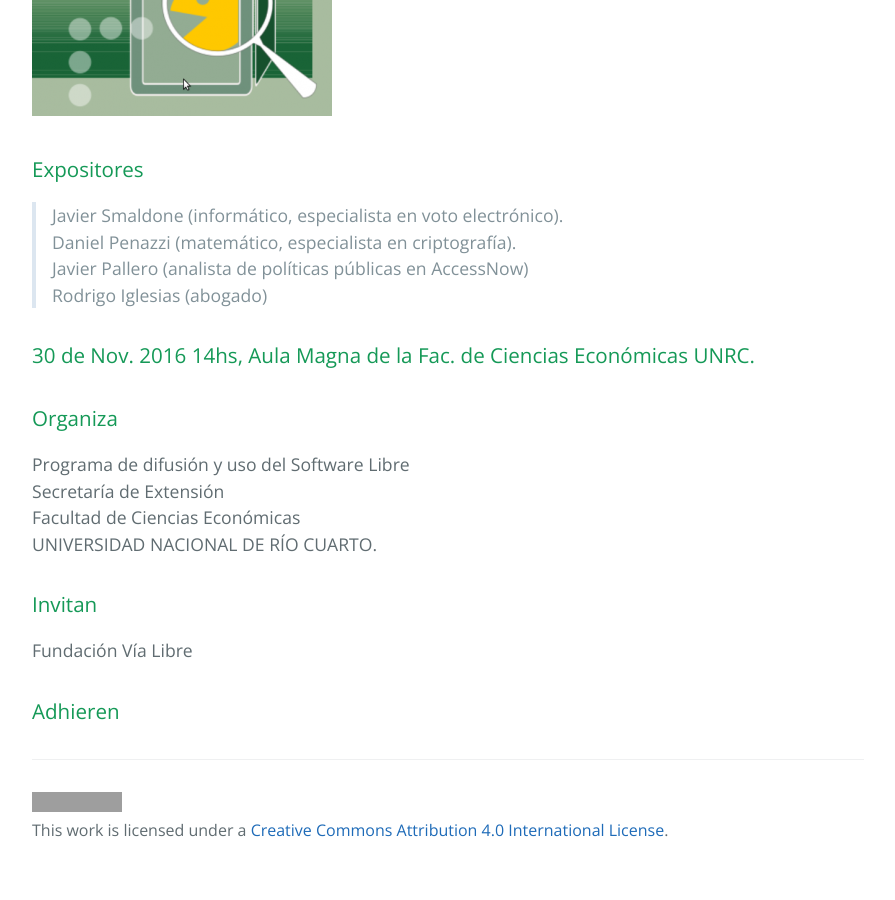
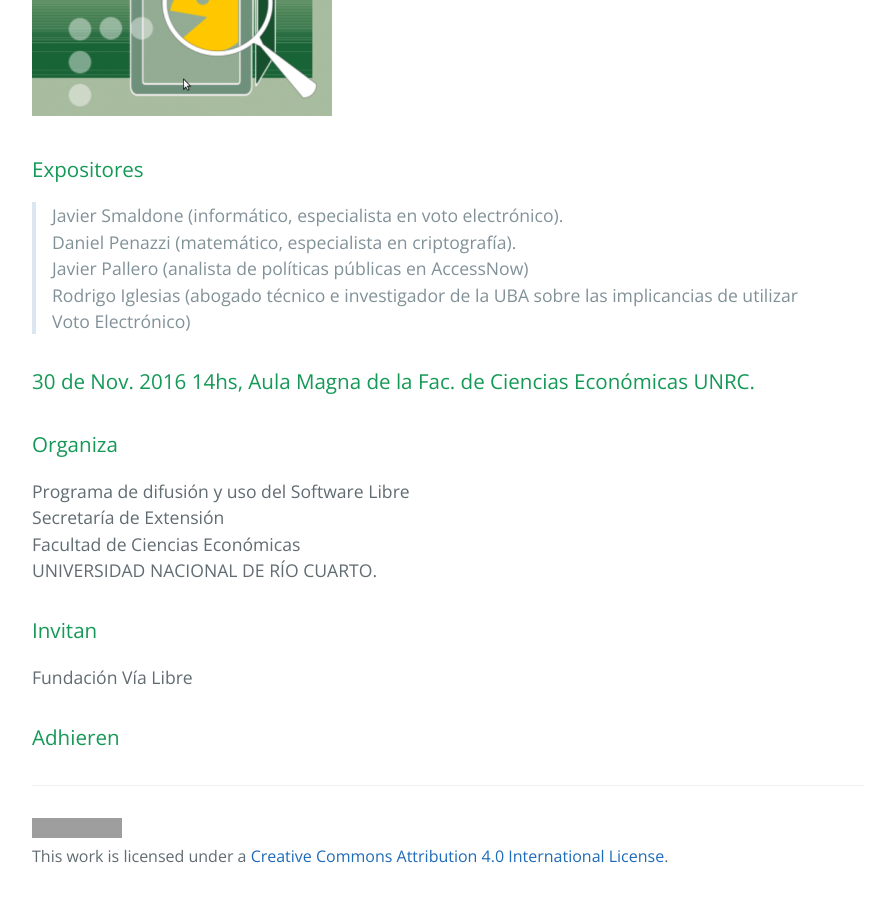
Before and after one commit to pewen/evoto, a Jekyll site: the page built from index.md, in a window 1280 px wide and 900 px high, scrolled down 583 px. Shown: the whole window, without its empty margins (192-1087 px from the left). Built offline with Jekyll 4.4.1, drawn with Linux system fonts in a browser that asks for light colours; before the commit the page ends 1457 px from its top, so only the background shows below that; grey boxes are pictures that could not be loaded.

Commit message:
minor change

```diff
--- a/index.md
+++ b/index.md
@@ -10,7 +10,7 @@ title: {{ site.name }}
 > Javier Smaldone (informático, especialista en voto electrónico).
 > Daniel Penazzi (matemático, especialista en criptografía).
 > Javier Pallero (analista de políticas públicas en AccessNow)
-> Rodrigo Iglesias (abogado)
+> Rodrigo Iglesias (abogado técnico e investigador de la UBA sobre las implicancias de utilizar Voto Electrónico)
 
 ### 30 de Nov. 2016 14hs, Aula Magna de la Fac. de Ciencias Económicas UNRC.
 
```
Also changed, not shown: 1 other file.
